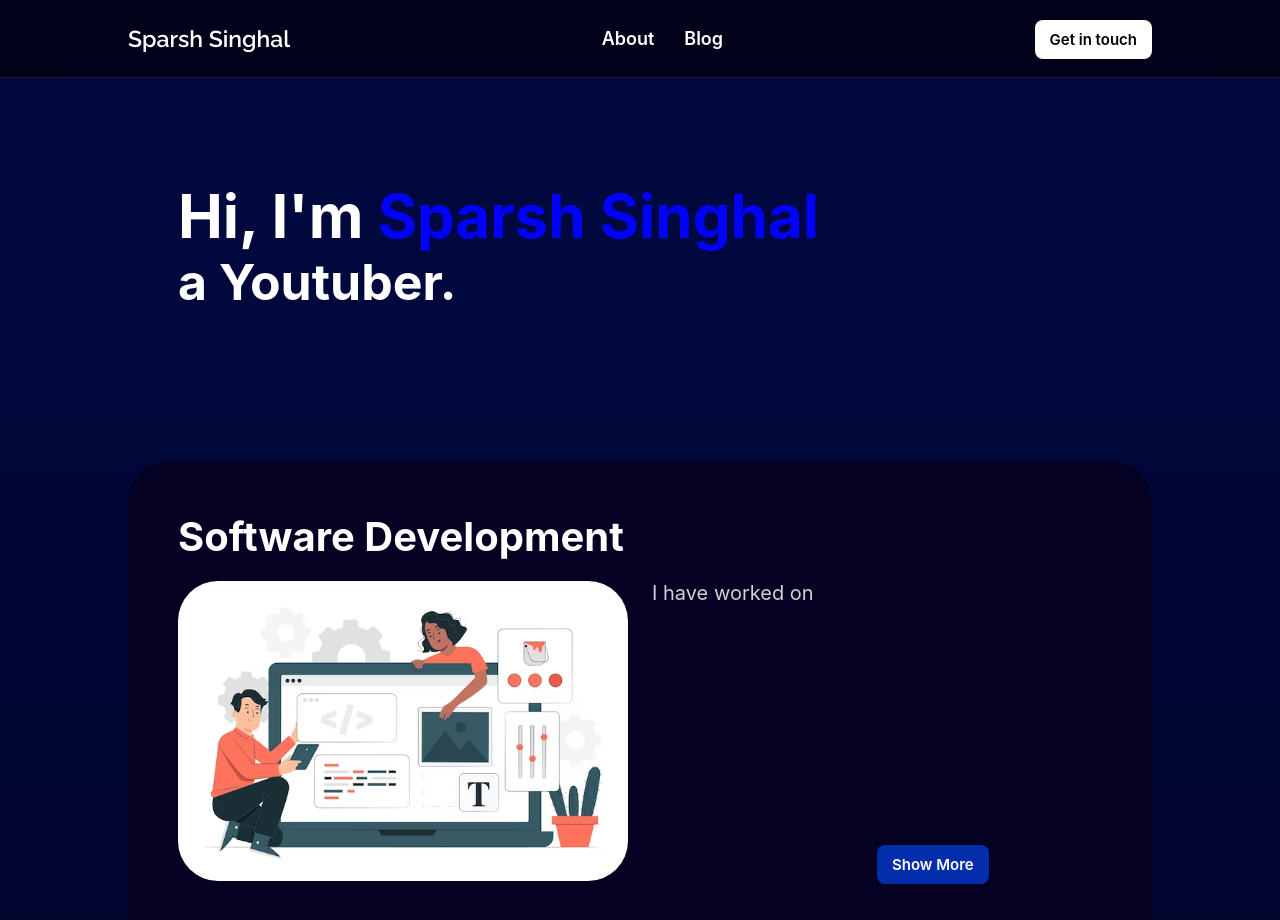
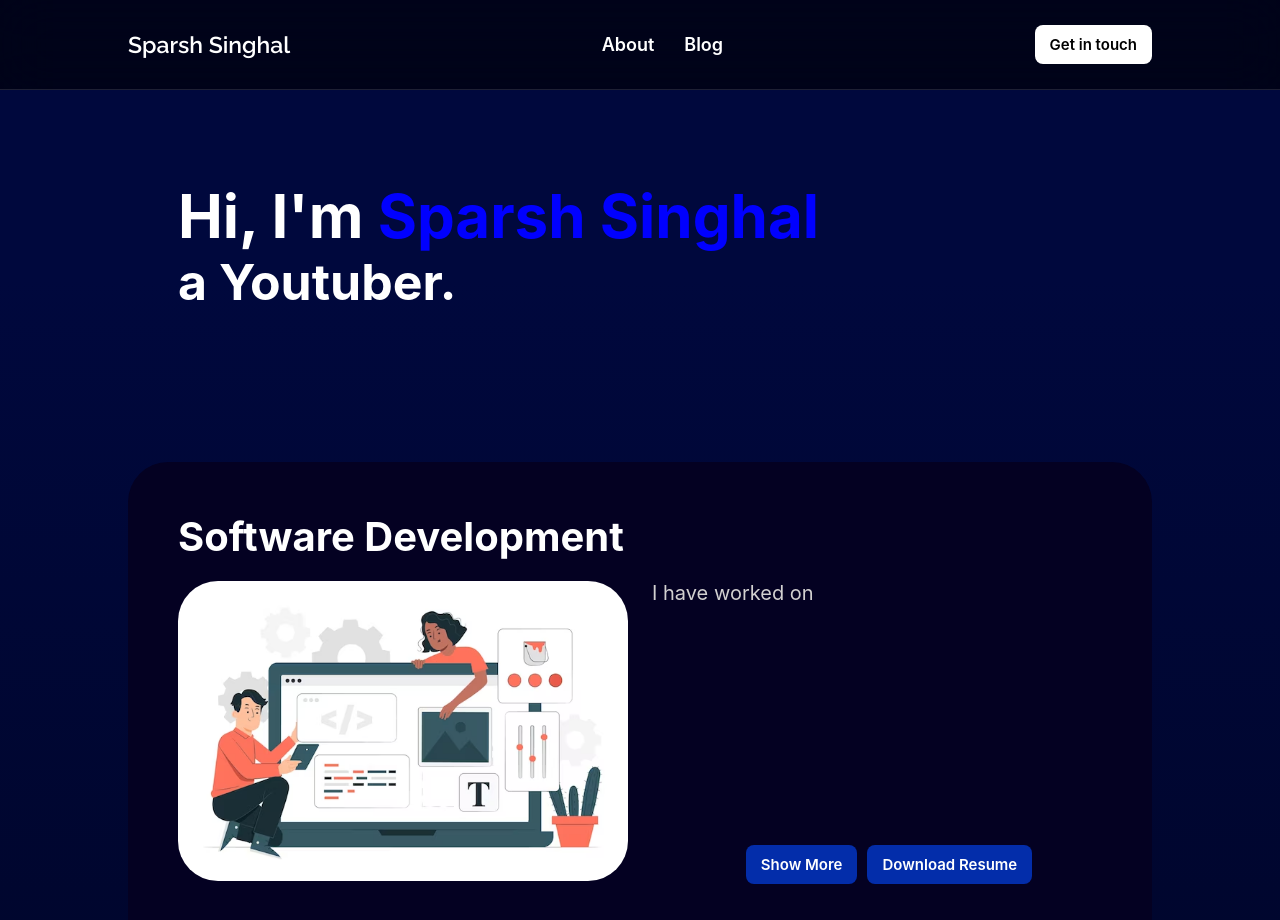
Before and after one commit to sparshsinghal15/myportfolio, a React (Create React App) app: page / in a window 1280 px wide. Shown: the top 920 px of the page. Built offline with nearby package versions, Linux system fonts and the light colour scheme.

Commit message:
add download resume feature

```diff
--- a/src/components/about/section.js
+++ b/src/components/about/section.js
@@ -7,7 +7,7 @@
 import "../../style/fade.css";
 
 const Section = ({ section }) => {
-  const { title, description, image } = section;
+  const { title, description, image, resumeBtn } = section;
 
   const nodeRef = useRef(null);
 
@@ -21,10 +21,9 @@
           </Col>
           <Col span={12}>
             <div className="heading-2">{description}</div>
-            <div className="text-center">
-              <div className="custom-button custom-button-blue button">
-                Show More
-              </div>
+            <div className="action-buttons flex text-center">
+              <div className="custom-button custom-button-blue">Show More</div>
+              <div className="ml-2">{resumeBtn}</div>
             </div>
           </Col>
         </Row>
--- a/src/components/independent/downloadResumeButton.js
+++ b/src/components/independent/downloadResumeButton.js
@@ -1,7 +1,11 @@
 import React from "react";
 
-const DownloadResumeButton = () => {
-  return <div className="custom-button">Download Resume</div>;
+const DownloadResumeButton = ({ src }) => {
+  return (
+    <a href={src} download="Resume (Sparsh Singhal)">
+      <div className="custom-button custom-button-blue">Download Resume</div>
+    </a>
+  );
 };
 
 export default DownloadResumeButton;
--- a/src/constants/data.js
+++ b/src/constants/data.js
@@ -2,6 +2,8 @@
 import BusinessAnalytics from "../public/images/businessAnalytics.png";
 import Youtube from "../public/images/youtube.png";
 import Blog from "../public/images/blog.png";
+import DownloadResumeButton from "../components/independent/downloadResumeButton";
+import ResumeSoftware from "../public/pdfs/resume_software.pdf";
 
 import { FaGithub, FaInstagram, FaLinkedin, FaYoutube } from "react-icons/fa";
 import { CiMail } from "react-icons/ci";
@@ -20,21 +22,25 @@
     title: "Software Development",
     description: "I have worked on ",
     image: SoftwareDevelopment,
+    resumeBtn: <DownloadResumeButton src={ResumeSoftware} />,
   },
   {
     title: "Business Analytics",
     description: "I have worked on this this ",
     image: BusinessAnalytics,
+    resumeBtn: null,
   },
   {
     title: "Youtube",
     description: "I have worked on this this ",
     image: Youtube,
+    resumeBtn: null,
   },
   {
     title: "Blog",
     description: "I have worked on this this ",
     image: Blog,
+    resumeBtn: null,
   },
 ];
 
--- a/src/style/app.less
+++ b/src/style/app.less
@@ -62,9 +62,11 @@
         width: 100%;
         border-radius: 40px;
       }
-      .button {
+      .action-buttons {
         position: absolute;
         bottom: 0;
+        width: 100%;
+        justify-content: center;
       }
     }
   }
--- a/src/style/common.css
+++ b/src/style/common.css
@@ -15,9 +15,15 @@
 .position-relative {
     position: relative;
 }
+.d-block {
+    display: block !important;
+}
 /* Flex */
 .flex {
     display: flex;
+}
+.flex-direction-row {
+    flex-direction: row;
 }
 .justify-space-between {
     justify-content: space-between;
@@ -78,6 +84,9 @@
 .mb-5 {
     margin-bottom: calc(var(--spacer) * 3);
 }
+.ml-2 {
+    margin-left: calc(var(--spacer) * 1);
+}
 /* Cursor */
 .cursor-pointer {
     cursor: pointer;
@@ -108,7 +117,7 @@
 }
 /* custom button */
 .custom-button {
-    display: inline;
+    display: inline-block;
     font-weight: 600;
     font-size: 15px;
     padding-top: 10px;
```
Also changed, not shown: 1 other file (tests, documents, lock files or other folders).
